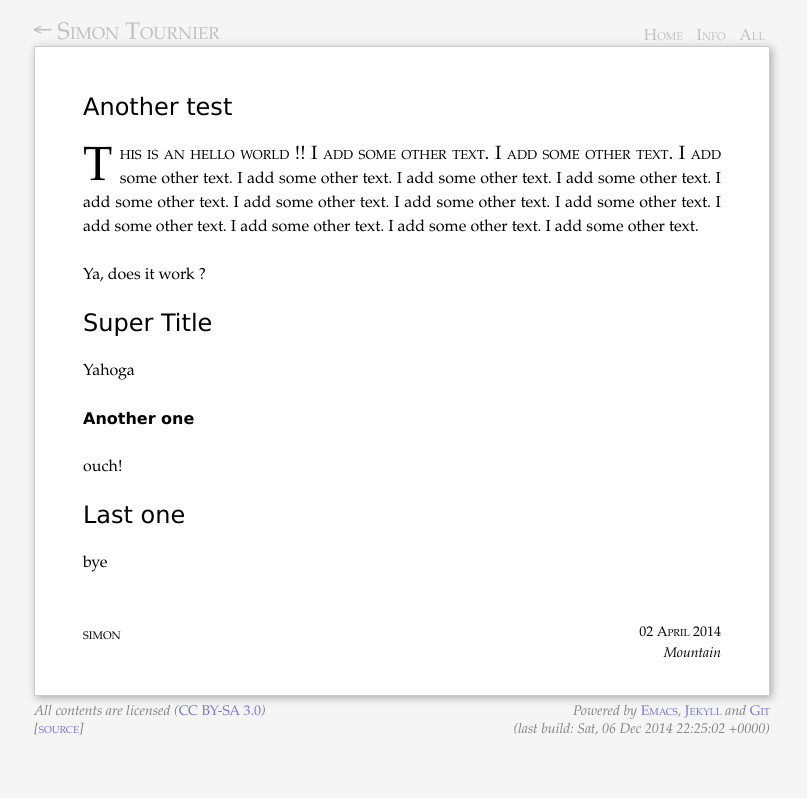
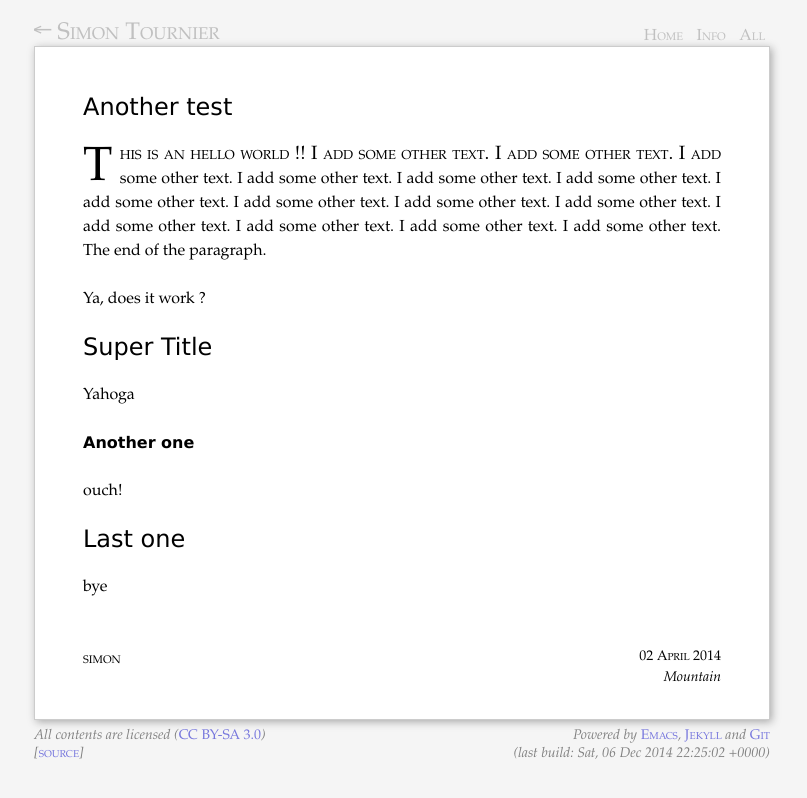
Before and after one commit to zimoun/zimoun.github.io, a Jekyll site: the page built from blog/_posts/2014-04-02-Arf-super-cool.md, in a window 1280 px wide. Shown: the top 798 px of the page, without its empty margins (238-1045 px from the left). Built offline with Jekyll 4.4.1, drawn with Linux system fonts in a browser that asks for light colours; Markdown is read by kramdown in place of the engine named in the settings.

Commit message:
blog test bis

```diff
--- a/blog/_posts/2014-04-02-Arf-super-cool.md
+++ b/blog/_posts/2014-04-02-Arf-super-cool.md
@@ -19,6 +19,7 @@ I add some other text.
 I add some other text.
 I add some other text.
 I add some other text.
+The end of the paragraph.
 
 Ya, does it work ?
 
```
Also changed, not shown: blog/_posts/2014-03-31-a-first-test.md (+1 -1 lines), blog/_posts/2014-04-01-April-fool.md (+3 -1 lines).
